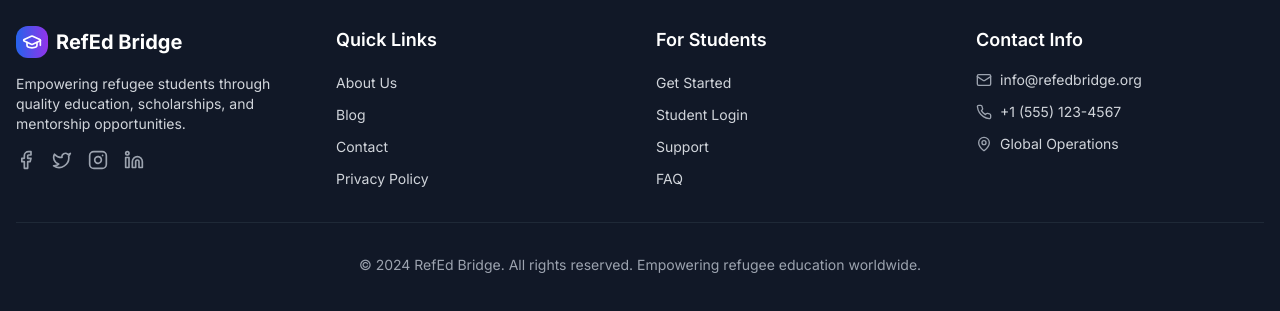
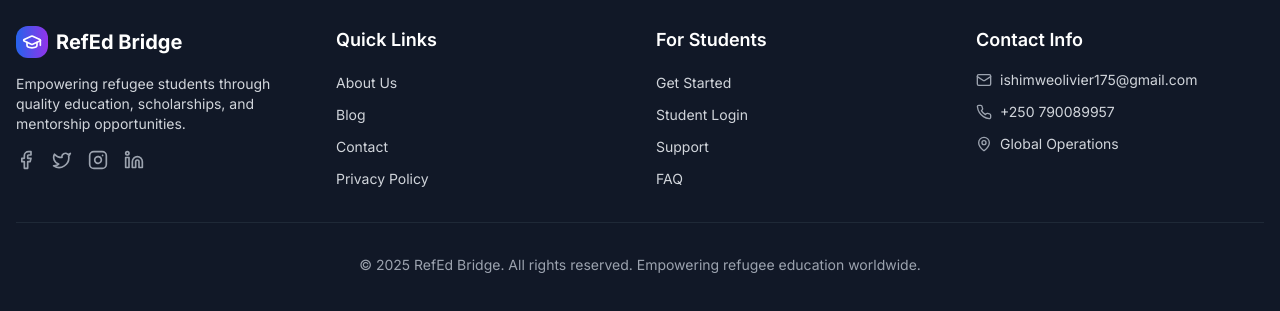
Before and after one commit to IshimweOlivier-20/Refedbridge-Project, a Next.js app: page /login in a window 1280 px wide. Shown: the part 1074-1385 px from the top of the page. Built offline with nearby package versions, Linux system fonts and the light colour scheme.

Commit message:
Handling errors in footer

```diff
--- a/components/footer.tsx
+++ b/components/footer.tsx
@@ -85,11 +85,11 @@ export function Footer() {
             <div className="space-y-3">
               <div className="flex items-center space-x-2">
                 <Mail className="h-4 w-4 text-gray-400" />
-                <span className="text-gray-300 text-sm">info@refedbridge.org</span>
+                <span className="text-gray-300 text-sm">ishimweolivier175@gmail.com</span>
               </div>
               <div className="flex items-center space-x-2">
                 <Phone className="h-4 w-4 text-gray-400" />
-                <span className="text-gray-300 text-sm">+1 (555) 123-4567</span>
+                <span className="text-gray-300 text-sm">+250 790089957</span>
               </div>
               <div className="flex items-center space-x-2">
                 <MapPin className="h-4 w-4 text-gray-400" />
@@ -101,7 +101,7 @@ export function Footer() {
 
         <div className="border-t border-gray-800 mt-8 pt-8 text-center">
           <p className="text-gray-400 text-sm">
-            © 2024 RefEd Bridge. All rights reserved. Empowering refugee education worldwide.
+            © 2025 RefEd Bridge. All rights reserved. Empowering refugee education worldwide.
           </p>
         </div>
       </div>
```
